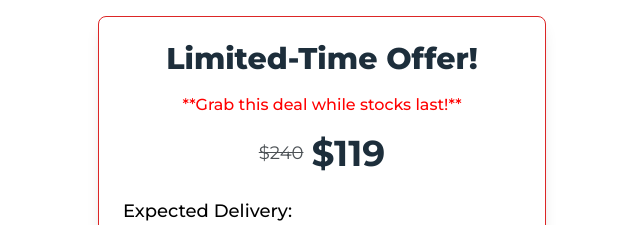
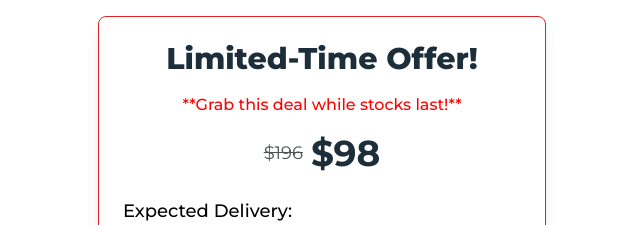
Before and after one commit to kaushikgangala/yourspecialtree, a Next.js app: page / in a window 1280 px wide. Shown: the part 940-1165 px from the top of the page, without its empty margins (0-640 px from the left). Built offline with nearby package versions, Linux system fonts and the light colour scheme.

Commit message:
updated price from 119 to 98

```diff
--- a/components/ProductDetails.js
+++ b/components/ProductDetails.js
@@ -55,13 +55,13 @@ const ProductDetails = ({ handleScrollToSection }) => {
             className="line-through text-lg"
             style={{ color: secondaryFontColor }}
           >
-            $240
+            $196
           </span>
           <span
             className="text-4xl font-bold"
             style={{ color: primaryFontColor }}
           >
-            $<span id="amount">119</span>
+            $<span id="amount">98</span>
           </span>
         </div>
 
--- a/components/form.js
+++ b/components/form.js
@@ -28,7 +28,7 @@ export default function OrderForm({ handleScrollToSection }) {
     country: "",
   });
   const [products, setProducts] = useState([
-    { name: "Christmas Tree Skirt", price: 119 },
+    { name: "Christmas Tree Skirt", price: 98 },
   ]);
   const [images, setImages] = useState([]);
   const [uploading, setUploading] = useState(false);
```
